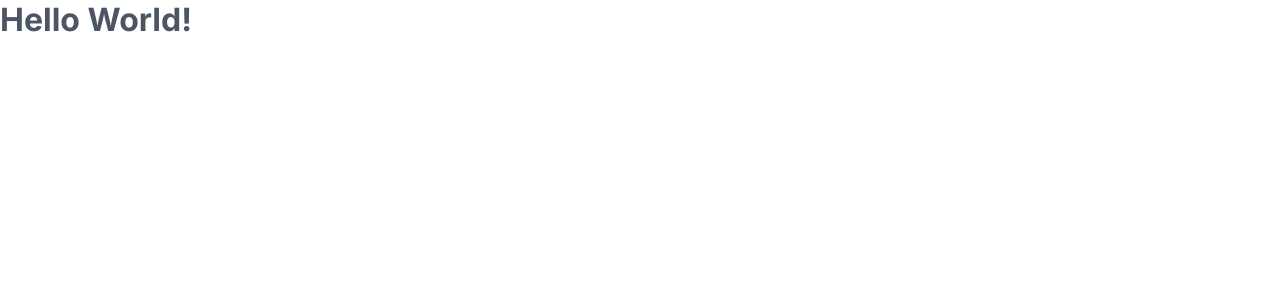
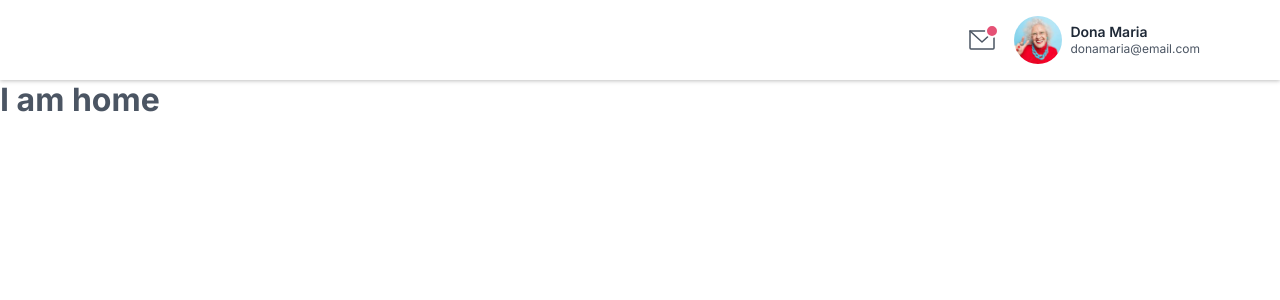
Before and after one commit to jfernandesdev/dona-maria-cupcake, a React (Vite) app: page / in a window 1280 px wide. Shown: the top 300 px of the page. Built offline with nearby package versions, Linux system fonts and the light colour scheme.

Commit message:
STYLE: header component

```diff
--- a/package.json
+++ b/package.json
@@ -9,6 +9,7 @@
     "preview": "vite preview"
   },
   "dependencies": {
+    "phosphor-react": "^1.4.1",
     "react": "^18.2.0",
     "react-dom": "^18.2.0",
     "sass": "^1.56.2"
--- a/src/App.tsx
+++ b/src/App.tsx
@@ -1,7 +1,9 @@
-import './styles/globals.scss'
+import { Home } from './pages/Home'
 
 export function App() {
   return (
-   <h1>Hello World!</h1>
+    <>
+      <Home />
+    </>
   )
 }
--- /dev/null
+++ b/src/components/Header/index.tsx
@@ -0,0 +1,32 @@
+import { EnvelopeSimple } from 'phosphor-react'
+
+import AvatarDonaMaria from '../../assets/avatar-dona-maria.png'
+
+import styles from './styles.module.scss'
+
+export function Header() {
+  return (
+    <header className={styles.container}>
+
+      <button className={styles.notificationButton} aria-label="notification">
+        <EnvelopeSimple size={32} weight="light"/>
+      </button>
+
+      <div className={styles.profileInformation}>
+        <img
+          src={AvatarDonaMaria}
+          className={styles.avatar}
+          alt="Dona Maria"
+        />
+        <div>
+          <span className={styles.name}>
+            Dona Maria
+          </span>
+          <span className={styles.email}>
+            donamaria@email.com
+          </span>
+        </div>
+      </div>
+    </header>
+  )
+}
--- /dev/null
+++ b/src/components/Header/styles.module.scss
@@ -0,0 +1,61 @@
+.container {
+  display: flex;
+  align-items: center;
+  justify-content: flex-end;
+  height: 5rem;
+  padding: 0 5rem;
+  gap: 1rem;
+  background: var(--white);
+  box-shadow: 0px 1px 4px rgba(0, 0, 0, 0.25);
+}
+
+.notificationButton {
+  display: flex;
+  position: relative;
+  color: var(--gray-500);
+  background: transparent;
+  border: 0;
+  cursor: pointer;
+
+  &:after {
+    content: '';
+    position: absolute;
+    top: 0;
+    right: -1px;
+    width: 10px;
+    height: 10px;
+    background: var(--pink-500);
+    border: 2px solid var(--white);
+    border-radius: 100%;
+  }
+}
+
+.profileInformation {
+  display: flex;
+  align-items: center;
+  gap: 0.5rem;
+  cursor: default;
+
+  .avatar {
+    width: 48px;
+    height: 48px;
+    object-fit: cover;
+    border-radius: 100%;
+  }
+
+  > div {
+    display: flex;
+    flex-direction: column;
+
+    .name {
+      font-size: 0.875rem;
+      font-weight: 600;
+      color: var(--gray-900);
+      line-height: 120%;
+    }
+
+    .email {
+      font-size: 0.75rem;
+    }
+  }
+}
--- a/src/main.tsx
+++ b/src/main.tsx
@@ -1,6 +1,8 @@
 import React from 'react'
 import ReactDOM from 'react-dom/client'
 import { App } from './App'
+
+import './styles/globals.scss'
 
 ReactDOM.createRoot(document.getElementById('root') as HTMLElement).render(
   <React.StrictMode>
--- /dev/null
+++ b/src/pages/Home/index.tsx
@@ -0,0 +1,10 @@
+import { Header } from '../../components/Header'
+
+export function Home () {
+  return (
+    <>
+      <Header />
+      <h1>I am home</h1>
+    </>
+  )
+}
```
Also changed, not shown: src/assets/avatar-dona-maria.png (added), 1 other file (tests, documents, lock files or other folders).
